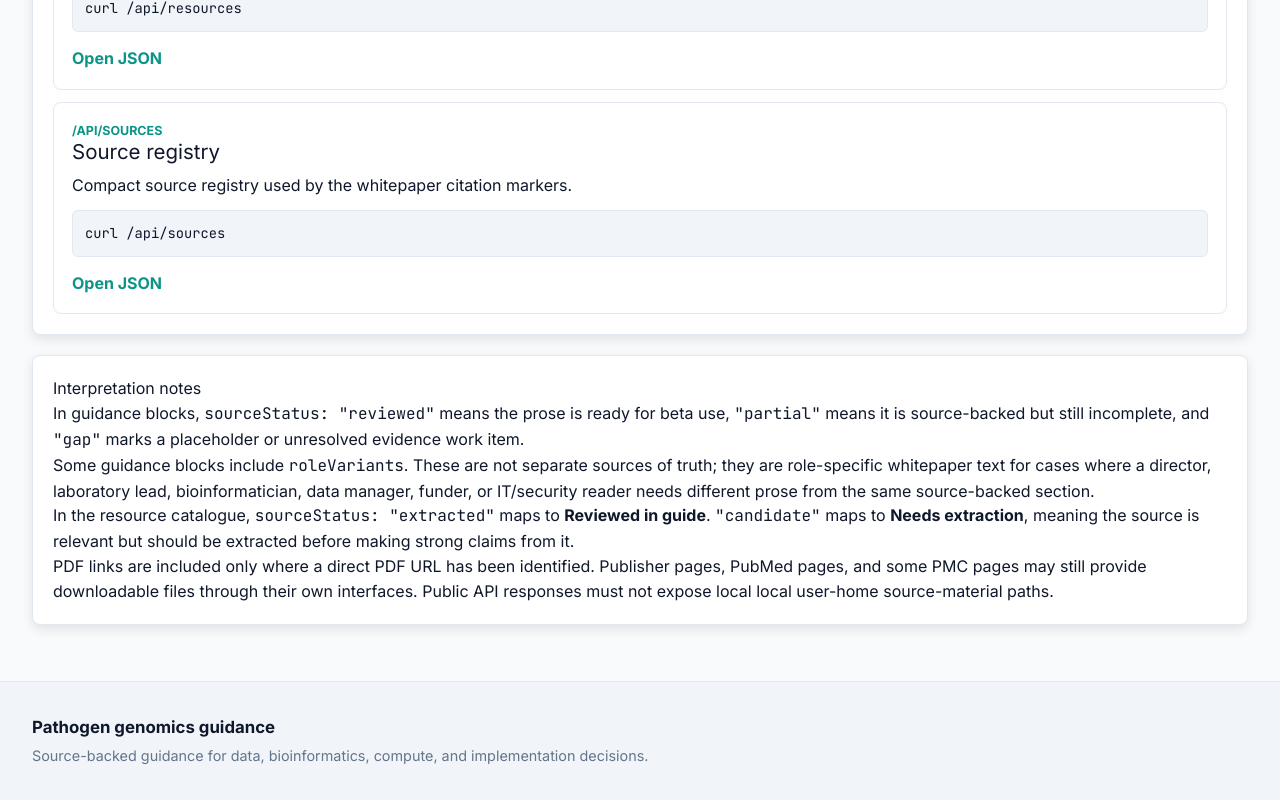
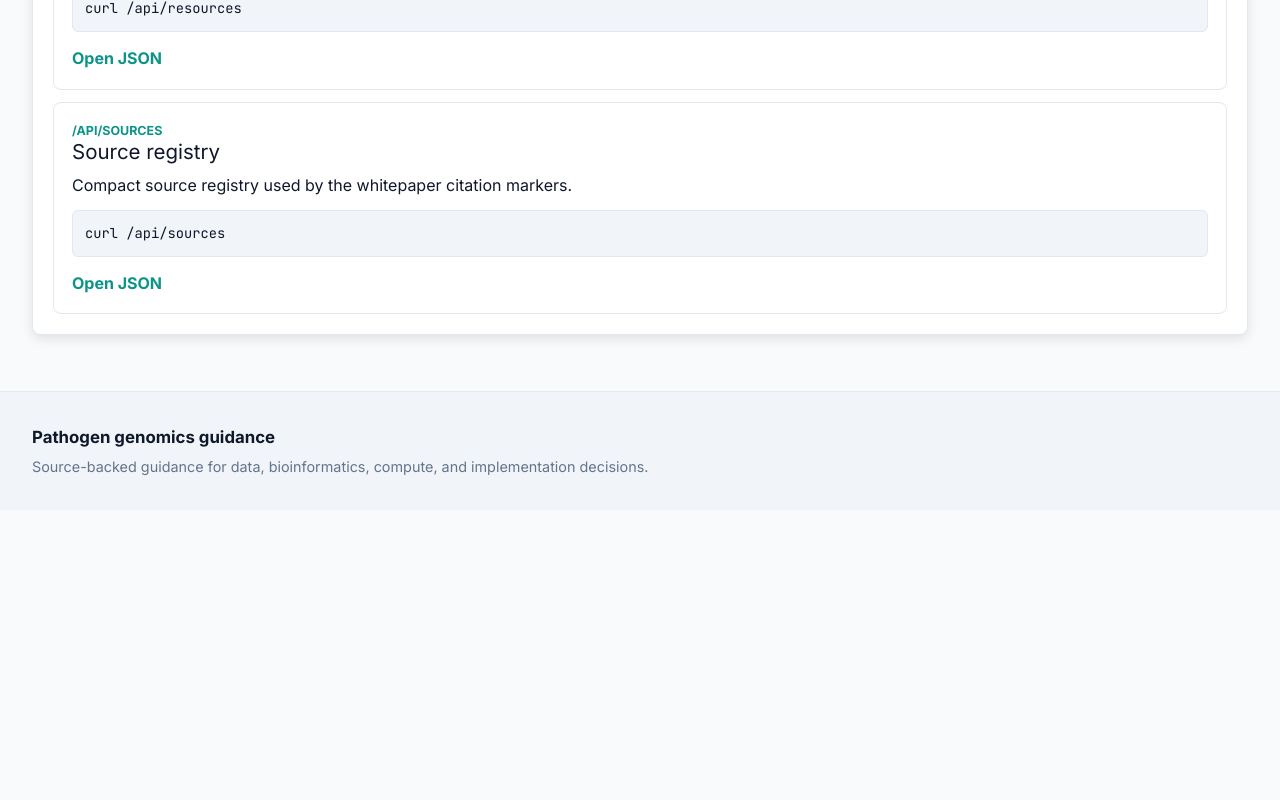
Before and after one commit to happykhan/pathogen-genomics-guidance-kb, a Next.js app: page /api-docs in a window 1280 px wide. Shown: the part 728-1528 px from the top of the page. After the commit the page ends 1238 px from the top, so only its background shows below. Built offline with nearby package versions, Linux system fonts and the light colour scheme.

Commit message:
Remove internal API interpretation notes

```diff
--- a/src/app/api-docs/page.tsx
+++ b/src/app/api-docs/page.tsx
@@ -53,32 +53,6 @@ export default function ApiDocsPage() {
           </div>
         </div>
       </section>
-
-      <section className="panel">
-        <div className="panel-body">
-          <h2 style={{ marginTop: 0 }}>Interpretation notes</h2>
-          <p>
-            In guidance blocks, <code>sourceStatus: "reviewed"</code> means the prose is ready for beta use,{" "}
-            <code>"partial"</code> means it is source-backed but still incomplete, and <code>"gap"</code> marks a placeholder or
-            unresolved evidence work item.
-          </p>
-          <p>
-            Some guidance blocks include <code>roleVariants</code>. These are not separate sources of truth; they are
-            role-specific whitepaper text for cases where a director, laboratory lead, bioinformatician, data manager, funder,
-            or IT/security reader needs different prose from the same source-backed section.
-          </p>
-          <p>
-            In the resource catalogue, <code>sourceStatus: "extracted"</code> maps to <strong>Reviewed in guide</strong>.{" "}
-            <code>"candidate"</code> maps to <strong>Needs extraction</strong>, meaning the source is relevant but should be
-            extracted before making strong claims from it.
-          </p>
-          <p>
-            PDF links are included only where a direct PDF URL has been identified. Publisher pages, PubMed pages, and some PMC
-            pages may still provide downloadable files through their own interfaces. Public API responses must not expose local
-            local user-home source-material paths.
-          </p>
-        </div>
-      </section>
     </div>
   );
 }
```
